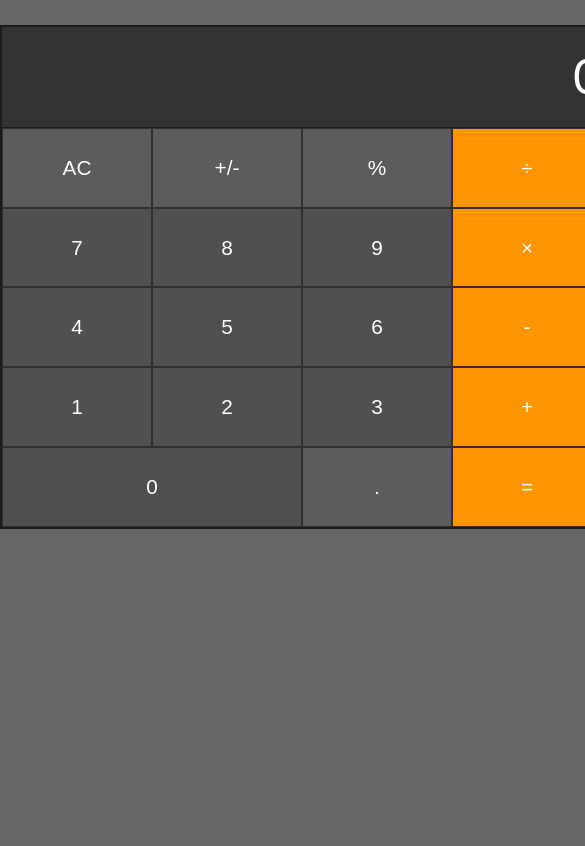
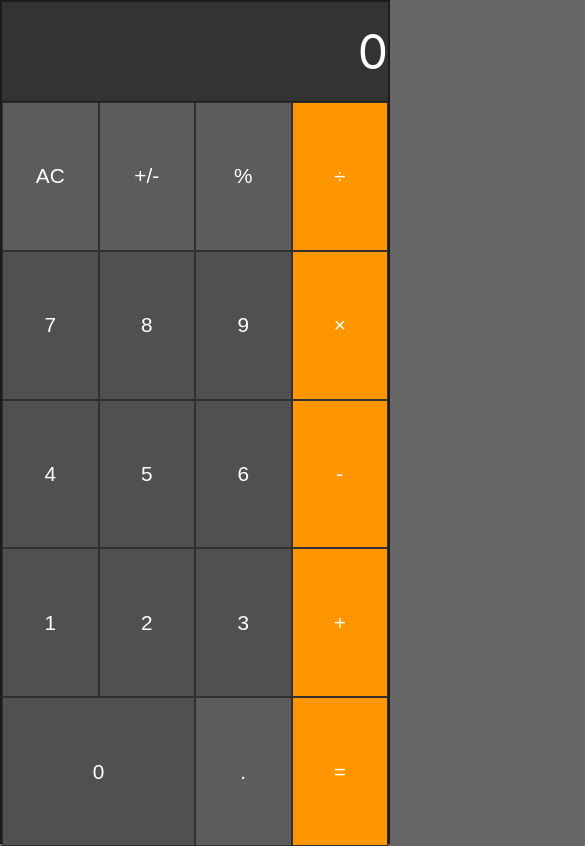
Before and after one commit to nurolkel/topCalcProject, a plain HTML site: page index.html in a window 390 px wide. Shown: the whole page, 585 px wide, since content can reach past the window. Drawn offline with Linux system fonts and the light colour scheme.

Commit message:
Added mobile View

```diff
--- a/styles.css
+++ b/styles.css
@@ -1,12 +1,16 @@
-* {
+*,
+*::before,
+*::after {
     margin: 0;
     padding: 0;
+    box-sizing: border-box;
 }
 
 body {
     font-size: 15px;
     font-family: -apple-system, BlinkMacSystemFont, 'Segoe UI', Roboto, Oxygen, Ubuntu, Cantarell, 'Open Sans', 'Helvetica Neue', sans-serif;
     background-color: rgba(0,0,0,0.6);
+    min-height: 100vh;
 }
 /**
 * ! Calculator Grid
@@ -23,6 +27,8 @@ body {
     border: 2px solid #1C1C1C;
 
 }
+
+
 
 .display-values {
     width: 100%;
@@ -54,10 +60,23 @@ body {
     height: 400px;
     display: grid;
     grid-template-columns: repeat(4, 1fr);
-    grid-template-rows: repeat(5, 1fr);
+    /* grid-template-rows: repeat(5, 1fr); */
     gap: 0;
 }
+@media (max-width: 768px) {
+    .container {
+        width: 100%;
+        margin: 5px auto;
+        height: 100vh;
+        display: block;
+        margin: 0;
+    }
 
+    .oporands-section {
+        height: calc(100vh - 100px);
+    }
+
+}
 .grid-items {
     border: 0.5px solid #332F2E;
     font-size: 1.3rem;
```
